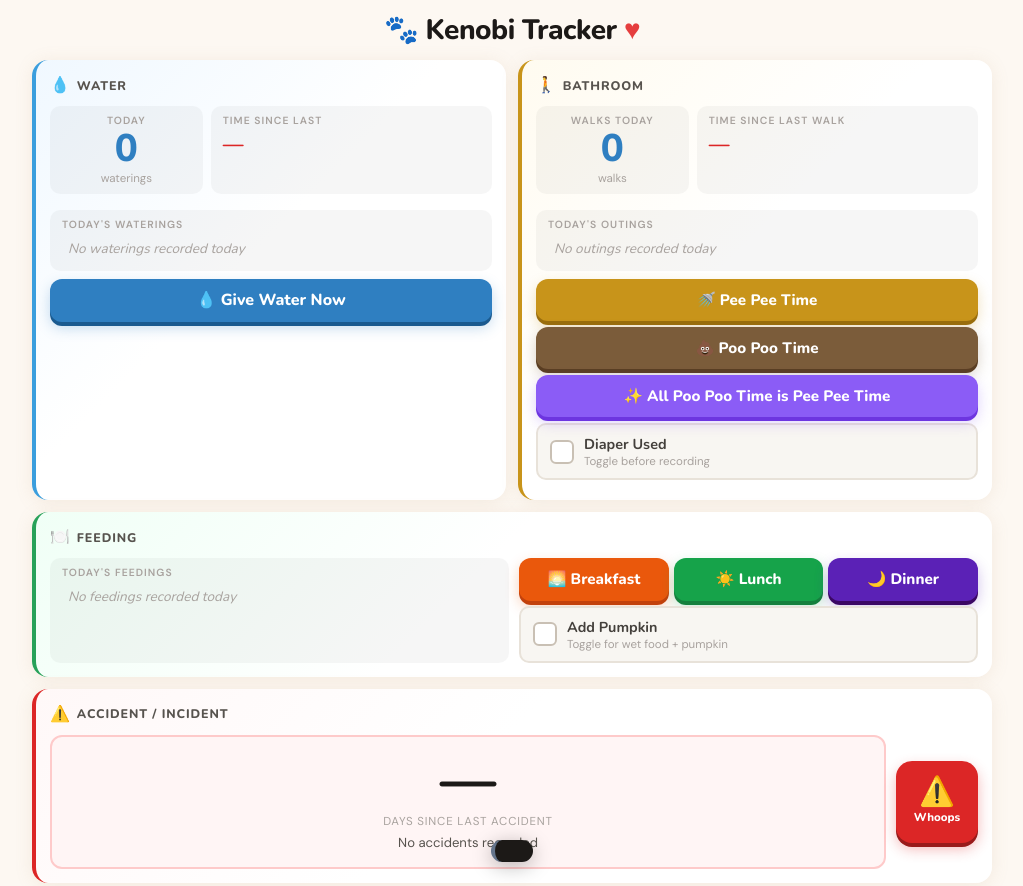
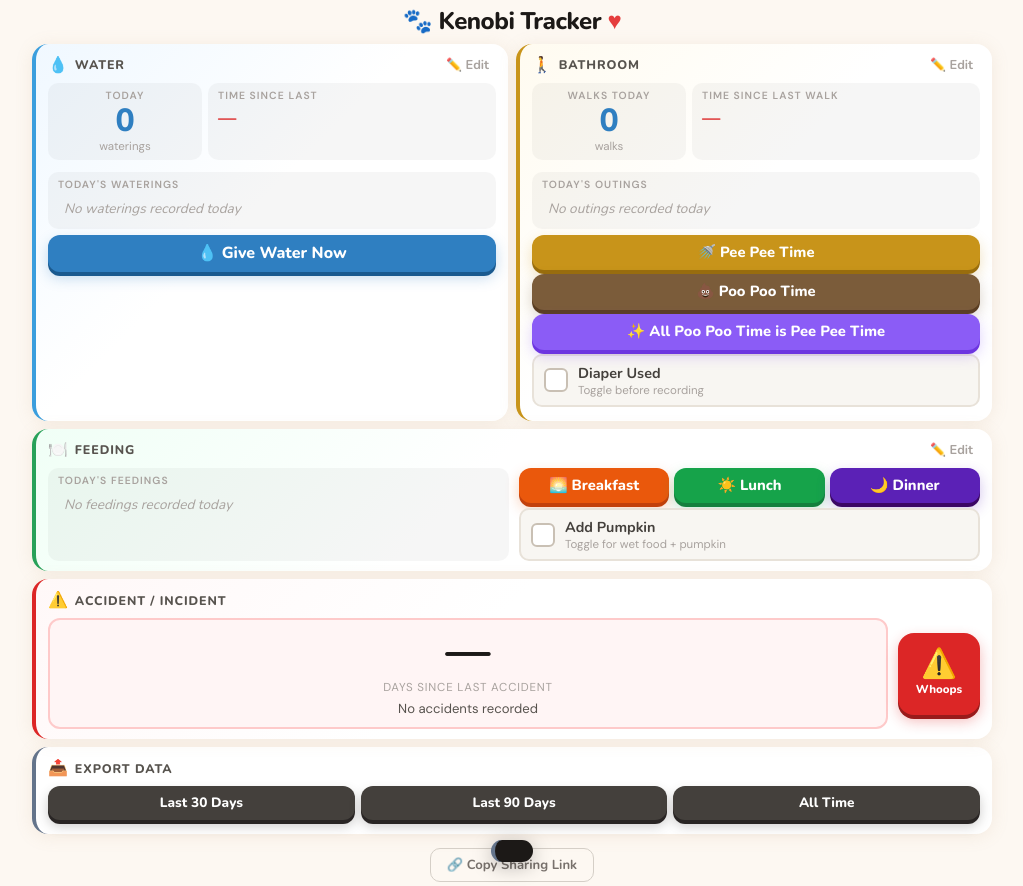
Before and after one commit to gwcromwell/Kenobi-Tracking, a plain HTML site: page index.html in a window 1280 px wide. Shown: the top 886 px of the page, without its empty margins (128-1151 px from the left). Drawn offline with nearby package versions, Linux system fonts and the light colour scheme; no server answers.

Commit message:
Add edit-mode entry deletion and reduce vertical density for iPad
- Pencil/Edit button in Water, Bathroom, Food card titles toggles edit mode
- Edit mode reveals × delete buttons on each list row; hidden by default
- Deletions use Firestore arrayRemove and update local state immediately
- Reduced padding, font sizes, gaps, and margins throughout to fit iPad viewport

Co-Authored-By: Claude Sonnet 4.6 <noreply@anthropic.com>

```diff
--- a/index.html
+++ b/index.html
@@ -27,16 +27,16 @@
       background: var(--bg);
       color: var(--text-dark);
       min-height: 100vh;
-      padding: 14px 10px 40px;
+      padding: 8px 8px 20px;
     }
 
     h1 {
       font-family: 'Nunito', sans-serif;
       text-align: center;
-      font-size: 1.75rem;
+      font-size: 1.5rem;
       font-weight: 800;
       color: var(--text-dark);
-      margin-bottom: 14px;
+      margin-bottom: 8px;
       letter-spacing: -0.5px;
       line-height: 1.15;
     }
@@ -47,7 +47,7 @@
     .grid {
       display: grid;
       grid-template-columns: 1fr 1fr;
-      gap: 12px;
+      gap: 8px;
       max-width: 960px;
       margin: 0 auto;
     }
@@ -55,7 +55,7 @@
     .card {
       background: var(--card);
       border-radius: var(--radius-card);
-      padding: 14px;
+      padding: 10px 12px;
       box-shadow: var(--shadow);
       border-left: 4px solid transparent;
     }
@@ -75,11 +75,45 @@
       text-transform: uppercase;
       letter-spacing: 0.07em;
       color: var(--text-mid);
-      margin-bottom: 10px;
+      margin-bottom: 7px;
       display: flex;
       align-items: center;
       gap: 6px;
     }
+
+    .btn-edit-mode {
+      margin-left: auto;
+      background: none;
+      border: none;
+      font-size: 0.8rem;
+      cursor: pointer;
+      padding: 2px 7px;
+      border-radius: 6px;
+      color: var(--text-muted);
+      font-family: 'Nunito', sans-serif;
+      font-weight: 700;
+      transition: background 0.1s, color 0.1s;
+      letter-spacing: 0;
+      text-transform: none;
+    }
+    .btn-edit-mode:hover { background: rgba(0,0,0,0.06); color: var(--text-dark); }
+    .card.edit-mode .btn-edit-mode { color: #2f7fc1; background: #e8f4fd; }
+
+    .btn-delete-entry {
+      background: none;
+      border: none;
+      color: #dc2626;
+      font-size: 1.1rem;
+      line-height: 1;
+      cursor: pointer;
+      padding: 0 5px 0 0;
+      flex-shrink: 0;
+      font-weight: 700;
+      opacity: 0;
+      pointer-events: none;
+      transition: opacity 0.15s;
+    }
+    .card.edit-mode .btn-delete-entry { opacity: 1; pointer-events: auto; }
 
     .icon { font-size: 1rem; }
 
@@ -92,12 +126,12 @@
       gap: 6px;
       border: none;
       border-radius: var(--radius-btn);
-      font-size: 0.95rem;
+      font-size: 0.92rem;
       font-weight: 800;
       cursor: pointer;
-      padding: 12px 14px;
+      padding: 9px 12px;
       width: 100%;
-      margin-bottom: 6px;
+      margin-bottom: 4px;
       line-height: 1.2;
       transition: transform 0.08s, box-shadow 0.08s;
     }
@@ -144,8 +178,8 @@
       gap: 10px;
       background: #f8f6f2;
       border-radius: 10px;
-      padding: 9px 12px;
-      margin-bottom: 6px;
+      padding: 7px 10px;
+      margin-bottom: 4px;
       border: 2px solid #e8e2d9;
       cursor: pointer;
       user-select: none;
@@ -175,8 +209,8 @@
     .stat-block {
       background: rgba(0,0,0,0.035);
       border-radius: 10px;
-      padding: 8px 12px;
-      margin-bottom: 8px;
+      padding: 6px 10px;
+      margin-bottom: 6px;
     }
 
     .stat-label {
@@ -195,8 +229,8 @@
       color: var(--text-dark);
     }
 
-    .stat-value.big    { font-size: 2.4rem; font-weight: 800; color: #2f7fc1; line-height: 1; }
-    .stat-value.elapsed { font-size: 1.3rem; font-weight: 700; color: #dc2626; }
+    .stat-value.big    { font-size: 2rem; font-weight: 800; color: #2f7fc1; line-height: 1; }
+    .stat-value.elapsed { font-size: 1.15rem; font-weight: 700; color: #dc2626; }
     .stat-value.none   { color: var(--text-muted); font-weight: 400; font-style: italic; font-size: 0.85rem; }
 
     /* ── RECENT LISTS ─────────────────────────────────────────────── */
@@ -240,7 +274,7 @@
     /* ── INCIDENT ─────────────────────────────────────────────────── */
     .incident-big {
       text-align: center;
-      padding: 16px 10px;
+      padding: 10px;
       background: #fff5f5;
       border-radius: 12px;
       border: 2px solid #fecaca;
@@ -248,7 +282,7 @@
 
     .incident-days {
       font-family: 'Nunito', sans-serif;
-      font-size: 3.5rem;
+      font-size: 2.8rem;
       font-weight: 800;
       line-height: 1;
       transition: color 0.4s;
@@ -311,7 +345,7 @@
     #toast[data-type="incident"] { border-left-color: #dc2626; }
 
     /* ── EXPORT ───────────────────────────────────────────────────── */
-    .export-section { max-width: 960px; margin: 12px auto 20px; }
+    .export-section { max-width: 960px; margin: 8px auto 14px; }
 
     .btn-export {
       background: #44403c;
@@ -386,7 +420,7 @@
 
     /* ── UTILITIES ────────────────────────────────────────────────── */
     .food-cols   { display: flex; gap: 10px; align-items: stretch; }
-    .stat-row    { display: flex; gap: 8px; margin-bottom: 8px; }
+    .stat-row    { display: flex; gap: 6px; margin-bottom: 6px; }
     .stat-center { flex: 1; text-align: center; }
     .stat-wide   { flex: 2; }
     .stat-unit   { font-size: 0.72rem; color: var(--text-muted); margin-top: 2px; }
@@ -402,8 +436,8 @@
 <div class="grid">
 
   <!-- WATER CARD: logs individual watering events; shows today's count and elapsed time since last -->
-  <div class="card" data-card="water">
-    <div class="card-title"><span class="icon">💧</span> Water</div>
+  <div class="card" data-card="water" id="water-card">
+    <div class="card-title"><span class="icon">💧</span> Water<button class="btn-edit-mode" onclick="toggleEditMode('water')" title="Edit entries">✏️ Edit</button></div>
 
     <div class="stat-row">
       <div class="stat-block stat-center">
@@ -430,8 +464,8 @@
   </div>
 
   <!-- BATHROOM CARD: records outdoor bathroom trips with type (pee/poop/both) and optional diaper flag -->
-  <div class="card" data-card="bathroom">
-    <div class="card-title"><span class="icon">🚶</span> Bathroom</div>
+  <div class="card" data-card="bathroom" id="bathroom-card">
+    <div class="card-title"><span class="icon">🚶</span> Bathroom<button class="btn-edit-mode" onclick="toggleEditMode('bathroom')" title="Edit entries">✏️ Edit</button></div>
 
     <div class="stat-row">
       <div class="stat-block stat-center">
@@ -473,8 +507,8 @@
   </div>
 
   <!-- FOOD CARD: logs meals (breakfast/lunch/dinner) with optional pumpkin supplement flag -->
-  <div class="card full-width" data-card="food">
-    <div class="card-title"><span class="icon">🍽️</span> Feeding</div>
+  <div class="card full-width" data-card="food" id="food-card">
+    <div class="card-title"><span class="icon">🍽️</span> Feeding<button class="btn-edit-mode" onclick="toggleEditMode('food')" title="Edit entries">✏️ Edit</button></div>
 
     <div class="food-cols">
       <div style="flex:1; min-width:0;">
@@ -609,12 +643,51 @@
   let diaperOn    = false;
   let pumpkinOn   = false;
   const lastEventTimes = {};
+  const editModeCards  = new Set();
 
   function canLog(key) {
     const now = Date.now();
     if (lastEventTimes[key] && now - lastEventTimes[key] < 2000) return false;
     lastEventTimes[key] = now;
     return true;
+  }
+
+  // ─── Edit mode & deletion ────────────────────────────────────────
+
+  function toggleEditMode(card) {
+    editModeCards.has(card) ? editModeCards.delete(card) : editModeCards.add(card);
+    document.getElementById(card + '-card').classList.toggle('edit-mode', editModeCards.has(card));
+    if (card === 'water')    renderWater();
+    if (card === 'bathroom') renderBathroom();
+    if (card === 'food')     renderFood();
+  }
+
+  function deleteWater(ts) {
+    waterLog = waterLog.filter(t => t !== ts);
+    save('waterLog', waterLog);
+    docRef.set({ waterLog: firebase.firestore.FieldValue.arrayRemove(ts) }, { merge: true })
+      .catch(() => toast('⚠️ Delete failed, try again'));
+    renderWater();
+  }
+
+  function deleteBathroom(time) {
+    const entry = bathroomLog.find(e => e.time === time);
+    if (!entry) return;
+    bathroomLog = bathroomLog.filter(e => e.time !== time);
+    save('bathroomLog', bathroomLog);
+    docRef.set({ bathroomLog: firebase.firestore.FieldValue.arrayRemove(entry) }, { merge: true })
+      .catch(() => toast('⚠️ Delete failed, try again'));
+    renderBathroom();
+  }
+
+  function deleteFood(time) {
+    const entry = foodLog.find(e => e.time === time);
+    if (!entry) return;
+    foodLog = foodLog.filter(e => e.time !== time);
+    save('foodLog', foodLog);
+    docRef.set({ foodLog: firebase.firestore.FieldValue.arrayRemove(entry) }, { merge: true })
+      .catch(() => toast('⚠️ Delete failed, try again'));
+    renderFood();
   }
 
   // ─── Label maps — defined once here and reused throughout ──────────
@@ -745,6 +818,7 @@
 
     renderList('water-list', todayEntries, ts =>
       `<li>
+        <button class="btn-delete-entry" onclick="deleteWater('${ts}')" title="Delete">×</button>
         <span class="recent-time">${fmtTime(ts)}</span>
         <span class="recent-ago">${elapsedStr(ts)}</span>
       </li>`,
@@ -775,6 +849,7 @@
     renderList('bathroom-list', todayEntries, entry => {
       const diaperBadge = entry.diaper ? `<span class="badge badge-diaper">🨲</span>` : '';
       return `<li>
+        <button class="btn-delete-entry" onclick="deleteBathroom('${entry.time}')" title="Delete">×</button>
         <span class="recent-time">${fmtTime(entry.time)}</span>
         <span style="display:flex;align-items:center;gap:4px;">
           <span class="badge ${BATHROOM_BADGE_CLASS[entry.type]}">${BATHROOM_BADGE_LABELS[entry.type]}</span>
@@ -848,6 +923,7 @@
     renderList('food-list', todayEntries, entry => {
       const pumpkinBadge = entry.pumpkin ? `<span class="badge badge-pumpkin">🎃</span>` : '';
       return `<li>
+        <button class="btn-delete-entry" onclick="deleteFood('${entry.time}')" title="Delete">×</button>
         <span class="recent-time">${fmtTime(entry.time)}</span>
         <span style="display:flex;align-items:center;gap:4px;flex-wrap:wrap;">
           <span class="badge ${MEAL_BADGE_CLASS[entry.meal]}">${MEAL_BADGE_LABELS[entry.meal]}</span>
```
